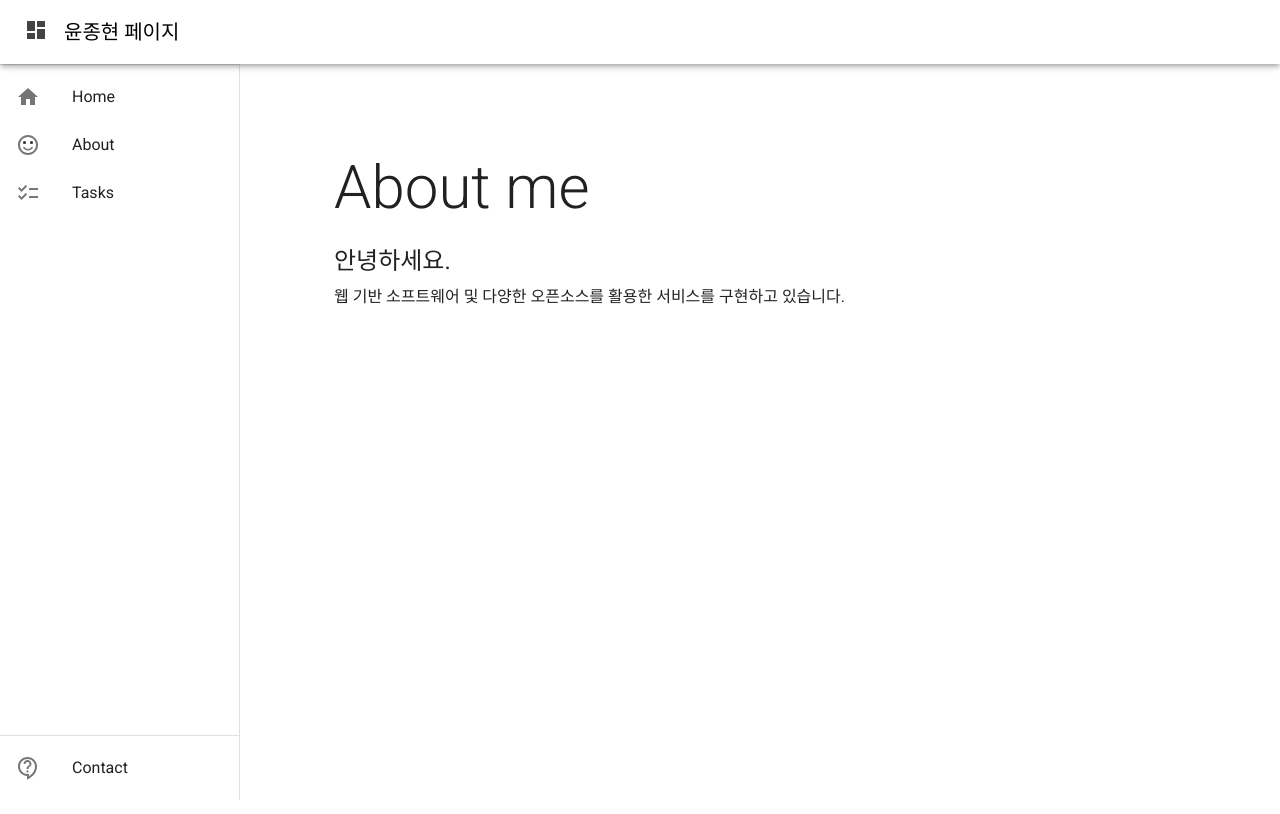
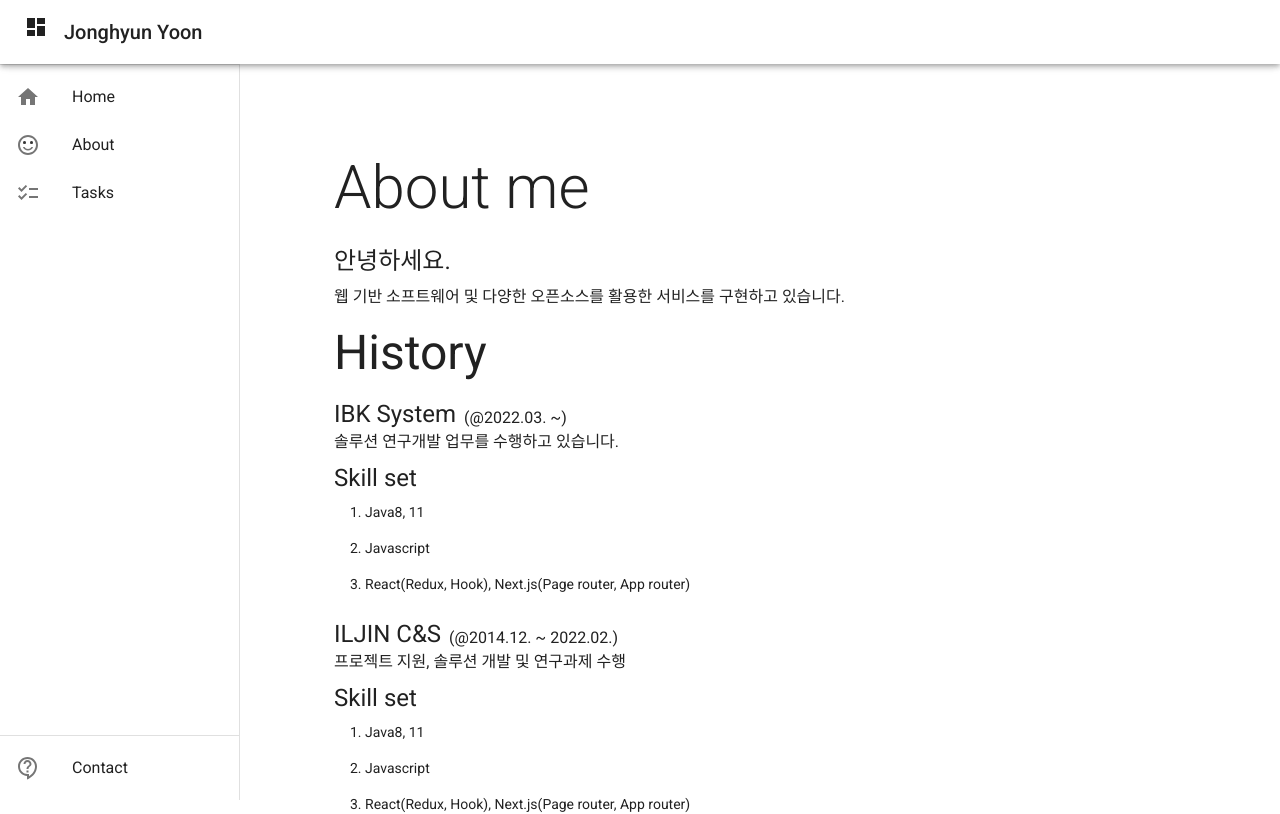
Before and after one commit to starrything/starrything.github.io, a Next.js app: page /about in a window 1280 px wide. Shown: the top 814 px of the page. Built offline with nearby package versions, Linux system fonts and the light colour scheme.

Commit message:
add contents of About page

```diff
--- a/src/app/about/page.tsx
+++ b/src/app/about/page.tsx
@@ -3,7 +3,16 @@ import Box from '@mui/material/Box';
 import Typography from '@mui/material/Typography';
 import Container from '@mui/material/Container';
 import Link from '@mui/material/Link';
+import List from '@mui/material/List';
+import ListItem from '@mui/material/ListItem';
+import ListItemText from '@mui/material/ListItemText';
+import Stack from '@mui/material/Stack';
 
+const skillSets = [
+    'Java8, 11'
+    , 'Javascript'
+    , 'React(Redux, Hook), Next.js(Page router, App router)'
+]
 export default function About(props: any) {
     return (
         <Box
@@ -14,6 +23,7 @@ export default function About(props: any) {
             }}
         >
             <Container component={'main'} sx={{ mt: 8, mb: 2 }} maxWidth="md">
+                <Box sx={{ mb: 2 }}>
                     <Typography variant='h2' component={'h1'} gutterBottom>
                         About me
                     </Typography>
@@ -21,6 +31,64 @@ export default function About(props: any) {
                         {'안녕하세요.'}
                     </Typography>
                     <Typography variant="body1">웹 기반 소프트웨어 및 다양한 오픈소스를 활용한 서비스를 구현하고 있습니다.</Typography>
+                </Box>
+                <Box sx={{ mb: 2 }}>
+                    <Typography variant='h3' component={'h3'} gutterBottom>
+                        History
+                    </Typography>
+                    <Box sx={{ mb: 1 }}>
+                        <Stack direction={'row'} spacing={1}>
+                            <Typography variant="h5" component="h2" gutterBottom>
+                                IBK System
+                            </Typography>
+                            <Typography variant="body1" gutterBottom sx={{ alignSelf: 'flex-end' }}>
+                                (@2022.03. ~)
+                            </Typography>
+                        </Stack>
+                        <Typography variant="body1" sx={{ mb: 1 }}>솔루션 연구개발 업무를 수행하고 있습니다.</Typography>
+                        <Typography variant="h5" component="h3">
+                            Skill set
+                        </Typography>
+                        <List dense={true} sx={{ pt: 0 }}>
+                            {skillSets.map((skill, index) => {
+                                return (
+                                    <ListItem>
+                                        <ListItemText
+                                            key={index}
+                                            primary={(index + 1) + ". " + skill}
+                                        />
+                                    </ListItem>
+                                )
+                            })}
+                        </List>
+                    </Box>
+                    <Box sx={{ mb: 1 }}>
+                        <Stack direction={'row'} spacing={1}>
+                            <Typography variant="h5" component="h2" gutterBottom>
+                                ILJIN C&S
+                            </Typography>
+                            <Typography variant="body1" gutterBottom sx={{ alignSelf: 'flex-end' }}>
+                                (@2014.12. ~ 2022.02.)
+                            </Typography>
+                        </Stack>
+                        <Typography variant="body1" sx={{ mb: 1 }}>프로젝트 지원, 솔루션 개발 및 연구과제 수행</Typography>
+                        <Typography variant="h5" component="h3">
+                            Skill set
+                        </Typography>
+                        <List dense={true} sx={{ pt: 0 }}>
+                            {skillSets.map((skill, index) => {
+                                return (
+                                    <ListItem>
+                                        <ListItemText
+                                            key={index}
+                                            primary={(index + 1) + ". " + skill}
+                                        />
+                                    </ListItem>
+                                )
+                            })}
+                        </List>
+                    </Box>
+                </Box>
             </Container>
         </Box>
     )
--- a/src/app/layout.tsx
+++ b/src/app/layout.tsx
@@ -15,12 +15,8 @@ import ListItemText from '@mui/material/ListItemText';
 import DashboardIcon from '@mui/icons-material/Dashboard';
 import HomeIcon from '@mui/icons-material/Home';
 import SentimentSatisfiedAltIcon from '@mui/icons-material/SentimentSatisfiedAlt';
-import StarIcon from '@mui/icons-material/Star';
 import ChecklistIcon from '@mui/icons-material/Checklist';
 import ContactSupportOutlinedIcon from '@mui/icons-material/ContactSupportOutlined';
-import SettingsIcon from '@mui/icons-material/Settings';
-import SupportIcon from '@mui/icons-material/Support';
-import LogoutIcon from '@mui/icons-material/Logout';
 import ThemeRegistry from '@/app/components/ThemeRegistry/ThemeRegistry';
 
 export const metadata = {
@@ -38,20 +34,23 @@ const LINKS = [
 
 const PLACEHOLDER_LINKS = [
   { text: 'Contact', icon: ContactSupportOutlinedIcon },
-  /* { text: 'Support', icon: SupportIcon },
-  { text: 'Logout', icon: LogoutIcon }, */
 ];
 
 export default function RootLayout({ children }: { children: React.ReactNode }) {
   return (
     <html lang="en">
+      <head>
+        <link rel='icon' href='/favicon.ico' />
+      </head>
       <body>
         <ThemeRegistry>
           <AppBar position="fixed" sx={{ zIndex: 2000 }}>
-            <Toolbar sx={{ backgroundColor: 'background.paper' }}>
-              <DashboardIcon sx={{ color: '#444', mr: 2, transform: 'translateY(-2px)' }} />
-              <Typography variant="h6" noWrap component="div" color="black">
-                윤종현 페이지
+            <Toolbar sx={{ backgroundColor: 'background.paper', verticalAlign: 'middle' }}>
+              <Link color="inherit" href="/">
+                <DashboardIcon sx={{ color: 'text.primary', mr: 2, transform: 'translateY(-2px)' }} />
+              </Link>
+              <Typography variant="h6" noWrap component="div" color="text.primary">
+                {'Jonghyun Yoon'}
               </Typography>
             </Toolbar>
           </AppBar>
--- a/src/app/page.tsx
+++ b/src/app/page.tsx
@@ -13,9 +13,9 @@ export default function HomePage() {
   return (
     <Box sx={{ display: 'flex' }}>
       <div>
-        <Alert severity="info" sx={{ mt: 2, mb: 5 }}>
-          <AlertTitle>Hello there 👋</AlertTitle>
-          This app uses the Next.js App Router and Material UI v5.
+        <Alert severity="success" sx={{ mt: 2, mb: 5 }}>
+          <AlertTitle>안녕하세요! 👋</AlertTitle>
+          여기는 윤종현님의 개인 페이지입니다.
         </Alert>
         <Grid container rowSpacing={3} columnSpacing={3}>
           <Grid xs={6}>
```
Lines whose indentation alone changed are shown as unchanged.
